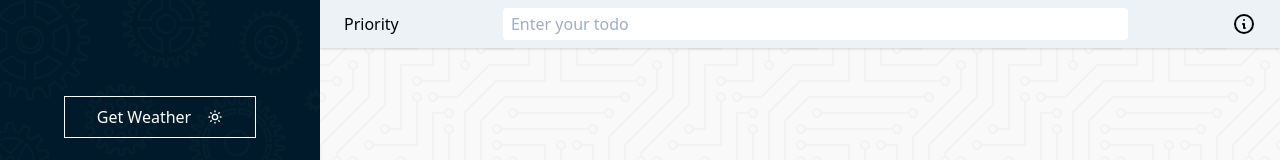
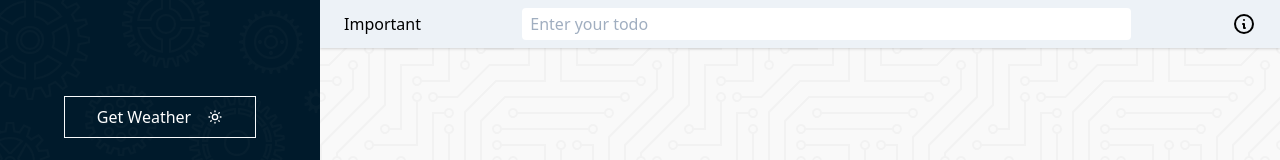
Before and after one commit to zamorai/react-todo, a React (Create React App) app: page / in a window 1280 px wide. Shown: the top 160 px of the page. Built offline with nearby package versions, Linux system fonts and the light colour scheme.

Commit message:
fixed small typos

```diff
--- a/src/components/todo/Header.js
+++ b/src/components/todo/Header.js
@@ -44,7 +44,7 @@ export default function Header(props) {
   return (
     <div className='w-full h-12 bg-gray-200 flex justify-between items-center shadow sticky top-0'>
       <div className='ml-6'>
-        Priority
+        Important
       </div>
       <form className ='flex-grow flex justify-center' onSubmit = {handleSubmit}>
         <input className="px-2 py-1 rounded input-custom outline-none" onChange={(e) => setTodo(e.target.value)} value={todo} type='text' placeholder='Enter your todo'></input>
--- a/src/components/weather/Button.js
+++ b/src/components/weather/Button.js
@@ -8,7 +8,7 @@ export default function Button(props) {
   const[long, setLong] = useState(null);
   const[spin, setSpin] = useState(false);
 
-  const useWeather = async () => {
+  const useWeather = () => {
     navigator.geolocation.getCurrentPosition(position=>{
       setLat(position.coords.latitude);
       setLong(position.coords.longitude);
```
